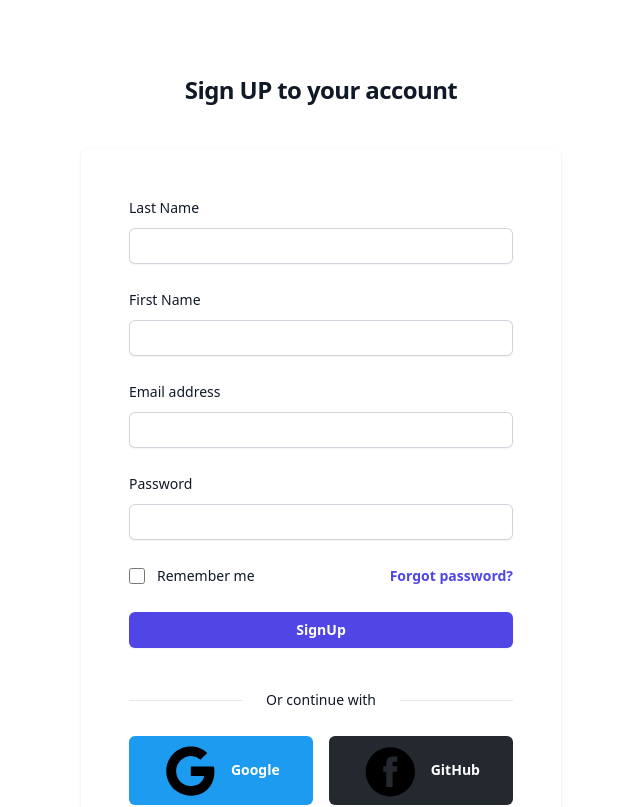
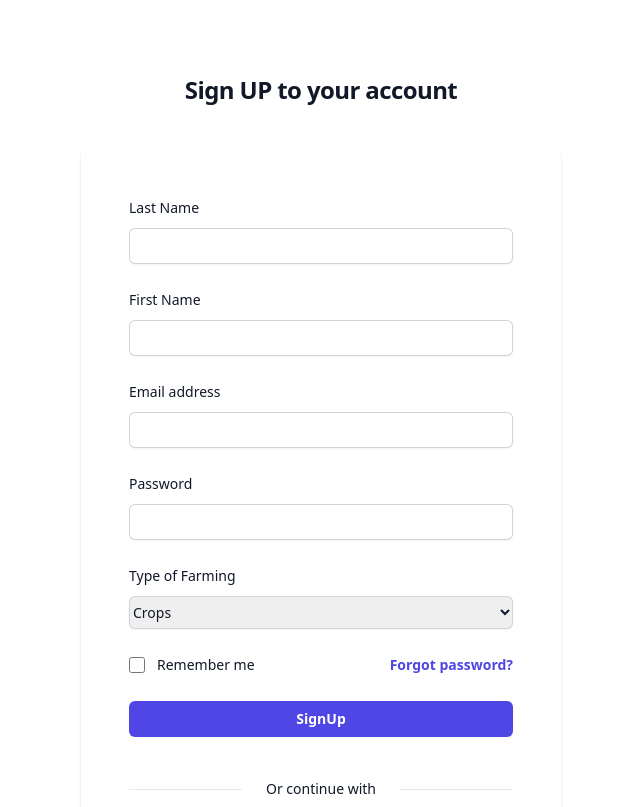
Before and after one commit to Green-sync/greensyncold, a React (Vite) app in the folder Applications/client/: page /signUp in a window 1280 px wide. Shown: the top 807 px of the page, without its empty margins (319-959 px from the left). Built offline with nearby package versions, Linux system fonts and the light colour scheme; no server answers.

Commit message:
added type of farming to signUp page

```diff
--- a/Applications/client/src/pages/loginPage.tsx
+++ b/Applications/client/src/pages/loginPage.tsx
@@ -22,22 +22,9 @@ export default function SignIn() {
         <div className="flex min-h-full flex-1">
           <div className="flex flex-1 flex-col justify-center px-4 py-12 sm:px-6 lg:flex-none lg:px-20 xl:px-24">
             <div className="mx-auto w-full max-w-sm lg:w-96">
-              <div>
-                <img
-                  className="h-10 w-auto"
-                  src="https://tailwindui.com/img/logos/mark.svg?color=indigo&shade=600"
-                  alt="Your Company"
-                />
                 <h2 className="mt-8 text-2xl font-bold leading-9 tracking-tight text-gray-900">
                   Sign in to your account
                 </h2>
-                <p className="mt-2 text-sm leading-6 text-gray-500">
-                  Not a member?{' '}
-                  <a href="#" className="font-semibold text-indigo-600 hover:text-indigo-500">
-                    Create An Account
-                  </a>
-                </p>
-              </div>
 
               <div className="mt-10">
                 <div>
@@ -110,7 +97,7 @@ export default function SignIn() {
                     </div>
                   </form>
                 </div>
-                <a href="/signUp">New here? SignUp</a>
+                <a className="font-semibold leading-4 text-indigo-600 hover:text-indigo-500" href="/signUp">New here? Create Account</a>
                 <div className="mt-10">
                   <div className="relative">
                     <div className="absolute inset-0 flex items-center" aria-hidden="true">
@@ -125,23 +112,17 @@ export default function SignIn() {
                     <a
                       href="#" onClick={()=> SocialLogin("google", auth)}
                       className="flex w-full items-center justify-center gap-3 rounded-md bg-[#1D9BF0] px-3 py-1.5 text-white focus-visible:outline focus-visible:outline-2 focus-visible:outline-offset-2 focus-visible:outline-[#1D9BF0]"
-                    >
-                      <svg className="h-5 w-5" aria-hidden="true" fill="currentColor" viewBox="0 0 20 20">
-                        <path d="M6.29 18.251c7.547 0 11.675-6.253 11.675-11.675 0-.178 0-.355-.012-.53A8.348 8.348 0 0020 3.92a8.19 8.19 0 01-2.357.646 4.118 4.118 0 001.804-2.27 8.224 8.224 0 01-2.605.996 4.107 4.107 0 00-6.993 3.743 11.65 11.65 0 01-8.457-4.287 4.106 4.106 0 001.27 5.477A4.073 4.073 0 01.8 7.713v.052a4.105 4.105 0 003.292 4.022 4.095 4.095 0 01-1.853.07 4.108 4.108 0 003.834 2.85A8.233 8.233 0 010 16.407a11.616 11.616 0 006.29 1.84" />
-                      </svg>
-                      <span className="text-sm font-semibold leading-6">Google</span>
-                    </a>
+                  >
+                    <svg height="32px" id="Layer_1" version="1.1" viewBox="0 0 56.6934 56.6934" width="32px" xmlns="http://www.w3.org/2000/svg" ><path d="M51.981,24.4812c-7.7173-0.0038-15.4346-0.0019-23.1518-0.001c0.001,3.2009-0.0038,6.4018,0.0019,9.6017  c4.4693-0.001,8.9386-0.0019,13.407,0c-0.5179,3.0673-2.3408,5.8723-4.9258,7.5991c-1.625,1.0926-3.492,1.8018-5.4168,2.139  c-1.9372,0.3306-3.9389,0.3729-5.8713-0.0183c-1.9651-0.3921-3.8409-1.2108-5.4773-2.3649  c-2.6166-1.8383-4.6135-4.5279-5.6388-7.5549c-1.0484-3.0788-1.0561-6.5046,0.0048-9.5805  c0.7361-2.1679,1.9613-4.1705,3.5708-5.8002c1.9853-2.0324,4.5664-3.4853,7.3473-4.0811c2.3812-0.5083,4.8921-0.4113,7.2234,0.294  c1.9815,0.6016,3.8082,1.6874,5.3044,3.1163c1.5125-1.5039,3.0173-3.0164,4.527-4.5231c0.7918-0.811,1.624-1.5865,2.3908-2.4196  c-2.2928-2.1218-4.9805-3.8274-7.9172-4.9056C32.0723,4.0363,26.1097,3.995,20.7871,5.8372  C14.7889,7.8907,9.6815,12.3763,6.8497,18.0459c-0.9859,1.9536-1.7057,4.0388-2.1381,6.1836  C3.6238,29.5732,4.382,35.2707,6.8468,40.1378c1.6019,3.1768,3.8985,6.001,6.6843,8.215c2.6282,2.0958,5.6916,3.6439,8.9396,4.5078  c4.0984,1.0993,8.461,1.0743,12.5864,0.1355c3.7284-0.8581,7.256-2.6397,10.0725-5.24c2.977-2.7358,5.1006-6.3403,6.2249-10.2138  C52.5807,33.3171,52.7498,28.8064,51.981,24.4812z"/>
+                    </svg>
+                    <span className="text-sm font-semibold leading-6">Google</span>
+                  </a>
 
                     <a
                       href="#" onClick={()=> SocialLogin("facebook",auth)}
                       className="flex w-full items-center justify-center gap-3 rounded-md bg-[#24292F] px-3 py-1.5 text-white focus-visible:outline focus-visible:outline-2 focus-visible:outline-offset-2 focus-visible:outline-[#24292F]"
                     >
-                      <svg className="h-5 w-5" aria-hidden="true" fill="currentColor" viewBox="0 0 20 20">
-                        <path
-                          fillRule="evenodd"
-                          d="M10 0C4.477 0 0 4.484 0 10.017c0 4.425 2.865 8.18 6.839 9.504.5.092.682-.217.682-.483 0-.237-.008-.868-.013-1.703-2.782.605-3.369-1.343-3.369-1.343-.454-1.158-1.11-1.466-1.11-1.466-.908-.62.069-.608.069-.608 1.003.07 1.531 1.032 1.531 1.032.892 1.53 2.341 1.088 2.91.832.092-.647.35-1.088.636-1.338-2.22-.253-4.555-1.113-4.555-4.951 0-1.093.39-1.988 1.029-2.688-.103-.253-.446-1.272.098-2.65 0 0 .84-.27 2.75 1.026A9.564 9.564 0 0110 4.844c.85.004 1.705.115 2.504.337 1.909-1.296 2.747-1.027 2.747-1.027.546 1.379.203 2.398.1 2.651.64.7 1.028 1.595 1.028 2.688 0 3.848-2.339 4.695-4.566 4.942.359.31.678.921.678 1.856 0 1.338-.012 2.419-.012 2.747 0 .268.18.58.688.482A10.019 10.019 0 0020 10.017C20 4.484 15.522 0 10 0z"
-                          clipRule="evenodd"
-                        />
+                      <svg enable-background="new 0 0 56.693 56.693" height="32px" id="Layer_1" version="1.1" viewBox="0 0 56.693 56.693" width="32px"  xmlns="http://www.w3.org/2000/svg" ><path d="M28.347,5.157c-13.6,0-24.625,11.027-24.625,24.625c0,13.6,11.025,24.623,24.625,24.623c13.6,0,24.625-11.023,24.625-24.623  C52.972,16.184,41.946,5.157,28.347,5.157z M34.864,29.679h-4.264c0,6.814,0,15.207,0,15.207h-6.32c0,0,0-8.307,0-15.207h-3.006  V24.31h3.006v-3.479c0-2.49,1.182-6.377,6.379-6.377l4.68,0.018v5.215c0,0-2.846,0-3.398,0c-0.555,0-1.34,0.277-1.34,1.461v3.163  h4.818L34.864,29.679z"/>
                       </svg>
                       <span className="text-sm font-semibold leading-6">Facebook</span>
                     </a>
@@ -157,6 +138,7 @@ export default function SignIn() {
               alt=""
             />
           </div>
+
         </div>
       </>
     )
--- a/Applications/client/src/pages/signUpPage.tsx
+++ b/Applications/client/src/pages/signUpPage.tsx
@@ -77,7 +77,19 @@ const auth = getAuth();
                     />
                   </div>
                 </div>
-
+                <div>
+                      <label htmlFor="farmingType" className="block text-sm font-medium leading-6 text-gray-900">
+                        Type of Farming
+                      </label>
+                      <div className="mt-2 w-full">
+                      <select name="farmingType" id="farmingType"
+                      className="block w-full rounded-md border-0 py-1.5 text-gray-900 shadow-sm ring-1 ring-inset ring-gray-300 placeholder:text-gray-400 focus:ring-2 focus:ring-inset focus:ring-indigo-600 sm:text-sm sm:leading-6">
+                          <option value="crops">Crops</option>
+                          <option value="livestock">LiveStock</option>
+                          <option value="crops & livestock">Crops & LiveStock</option>
+                        </select>
+                      </div>
+                    </div>
                 <div className="flex items-center justify-between">
                   <div className="flex items-center">
                     <input
@@ -123,7 +135,7 @@ const auth = getAuth();
                     href="#"
                     className="flex w-full items-center justify-center gap-3 rounded-md bg-[#1D9BF0] px-3 py-1.5 text-white focus-visible:outline focus-visible:outline-2 focus-visible:outline-offset-2 focus-visible:outline-[#1D9BF0]"
                   >
-                    <svg height="56.6934px" id="Layer_1" version="1.1" viewBox="0 0 56.6934 56.6934" width="56.6934px" xmlns="http://www.w3.org/2000/svg" ><path d="M51.981,24.4812c-7.7173-0.0038-15.4346-0.0019-23.1518-0.001c0.001,3.2009-0.0038,6.4018,0.0019,9.6017  c4.4693-0.001,8.9386-0.0019,13.407,0c-0.5179,3.0673-2.3408,5.8723-4.9258,7.5991c-1.625,1.0926-3.492,1.8018-5.4168,2.139  c-1.9372,0.3306-3.9389,0.3729-5.8713-0.0183c-1.9651-0.3921-3.8409-1.2108-5.4773-2.3649  c-2.6166-1.8383-4.6135-4.5279-5.6388-7.5549c-1.0484-3.0788-1.0561-6.5046,0.0048-9.5805  c0.7361-2.1679,1.9613-4.1705,3.5708-5.8002c1.9853-2.0324,4.5664-3.4853,7.3473-4.0811c2.3812-0.5083,4.8921-0.4113,7.2234,0.294  c1.9815,0.6016,3.8082,1.6874,5.3044,3.1163c1.5125-1.5039,3.0173-3.0164,4.527-4.5231c0.7918-0.811,1.624-1.5865,2.3908-2.4196  c-2.2928-2.1218-4.9805-3.8274-7.9172-4.9056C32.0723,4.0363,26.1097,3.995,20.7871,5.8372  C14.7889,7.8907,9.6815,12.3763,6.8497,18.0459c-0.9859,1.9536-1.7057,4.0388-2.1381,6.1836  C3.6238,29.5732,4.382,35.2707,6.8468,40.1378c1.6019,3.1768,3.8985,6.001,6.6843,8.215c2.6282,2.0958,5.6916,3.6439,8.9396,4.5078  c4.0984,1.0993,8.461,1.0743,12.5864,0.1355c3.7284-0.8581,7.256-2.6397,10.0725-5.24c2.977-2.7358,5.1006-6.3403,6.2249-10.2138  C52.5807,33.3171,52.7498,28.8064,51.981,24.4812z"/>
+                    <svg height="32px" id="Layer_1" version="1.1" viewBox="0 0 56.6934 56.6934" width="32px" xmlns="http://www.w3.org/2000/svg" ><path d="M51.981,24.4812c-7.7173-0.0038-15.4346-0.0019-23.1518-0.001c0.001,3.2009-0.0038,6.4018,0.0019,9.6017  c4.4693-0.001,8.9386-0.0019,13.407,0c-0.5179,3.0673-2.3408,5.8723-4.9258,7.5991c-1.625,1.0926-3.492,1.8018-5.4168,2.139  c-1.9372,0.3306-3.9389,0.3729-5.8713-0.0183c-1.9651-0.3921-3.8409-1.2108-5.4773-2.3649  c-2.6166-1.8383-4.6135-4.5279-5.6388-7.5549c-1.0484-3.0788-1.0561-6.5046,0.0048-9.5805  c0.7361-2.1679,1.9613-4.1705,3.5708-5.8002c1.9853-2.0324,4.5664-3.4853,7.3473-4.0811c2.3812-0.5083,4.8921-0.4113,7.2234,0.294  c1.9815,0.6016,3.8082,1.6874,5.3044,3.1163c1.5125-1.5039,3.0173-3.0164,4.527-4.5231c0.7918-0.811,1.624-1.5865,2.3908-2.4196  c-2.2928-2.1218-4.9805-3.8274-7.9172-4.9056C32.0723,4.0363,26.1097,3.995,20.7871,5.8372  C14.7889,7.8907,9.6815,12.3763,6.8497,18.0459c-0.9859,1.9536-1.7057,4.0388-2.1381,6.1836  C3.6238,29.5732,4.382,35.2707,6.8468,40.1378c1.6019,3.1768,3.8985,6.001,6.6843,8.215c2.6282,2.0958,5.6916,3.6439,8.9396,4.5078  c4.0984,1.0993,8.461,1.0743,12.5864,0.1355c3.7284-0.8581,7.256-2.6397,10.0725-5.24c2.977-2.7358,5.1006-6.3403,6.2249-10.2138  C52.5807,33.3171,52.7498,28.8064,51.981,24.4812z"/>
                     </svg>
                     <span className="text-sm font-semibold leading-6">Google</span>
                   </a>
@@ -132,8 +144,7 @@ const auth = getAuth();
                     href="#"
                     className="flex w-full items-center justify-center gap-3 rounded-md bg-[#24292F] px-3 py-1.5 text-white focus-visible:outline focus-visible:outline-2 focus-visible:outline-offset-2 focus-visible:outline-[#24292F]"
                   >
-                    {/* <svg className="h-5 w-5" aria-hidden="true" fill="currentColor" viewBox="0 0 20 20"> */}
-                    <svg enable-background="new 0 0 56.693 56.693" height="56.693px" id="Layer_1" version="1.1" viewBox="0 0 56.693 56.693" width="56.693px"  xmlns="http://www.w3.org/2000/svg" ><path d="M28.347,5.157c-13.6,0-24.625,11.027-24.625,24.625c0,13.6,11.025,24.623,24.625,24.623c13.6,0,24.625-11.023,24.625-24.623  C52.972,16.184,41.946,5.157,28.347,5.157z M34.864,29.679h-4.264c0,6.814,0,15.207,0,15.207h-6.32c0,0,0-8.307,0-15.207h-3.006  V24.31h3.006v-3.479c0-2.49,1.182-6.377,6.379-6.377l4.68,0.018v5.215c0,0-2.846,0-3.398,0c-0.555,0-1.34,0.277-1.34,1.461v3.163  h4.818L34.864,29.679z"/>
+                    <svg enable-background="new 0 0 56.693 56.693" height="32px" id="Layer_1" version="1.1" viewBox="0 0 56.693 56.693" width="32px"  xmlns="http://www.w3.org/2000/svg" ><path d="M28.347,5.157c-13.6,0-24.625,11.027-24.625,24.625c0,13.6,11.025,24.623,24.625,24.623c13.6,0,24.625-11.023,24.625-24.623  C52.972,16.184,41.946,5.157,28.347,5.157z M34.864,29.679h-4.264c0,6.814,0,15.207,0,15.207h-6.32c0,0,0-8.307,0-15.207h-3.006  V24.31h3.006v-3.479c0-2.49,1.182-6.377,6.379-6.377l4.68,0.018v5.215c0,0-2.846,0-3.398,0c-0.555,0-1.34,0.277-1.34,1.461v3.163  h4.818L34.864,29.679z"/>
                     </svg>
                     <span className="text-sm font-semibold leading-6">GitHub</span>
                   </a>
```
